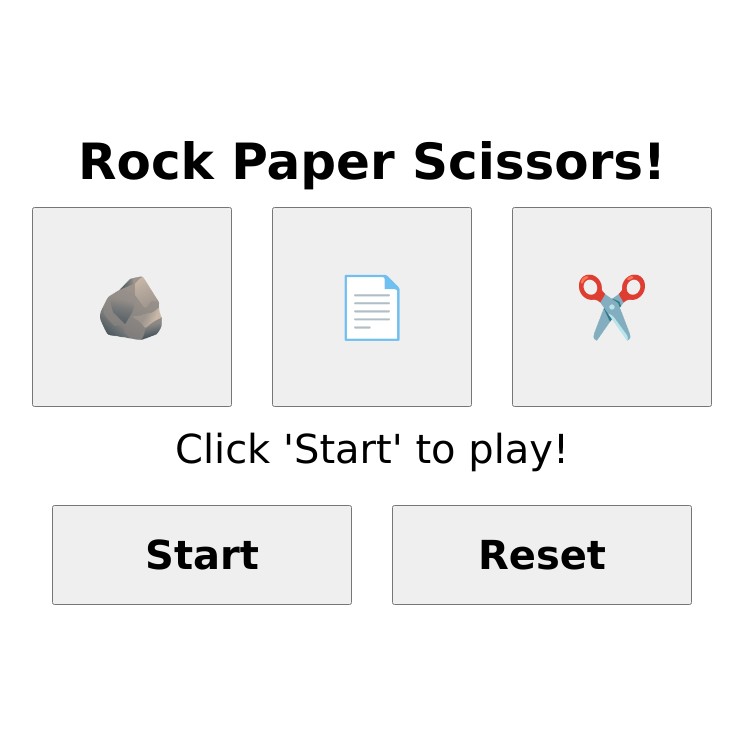
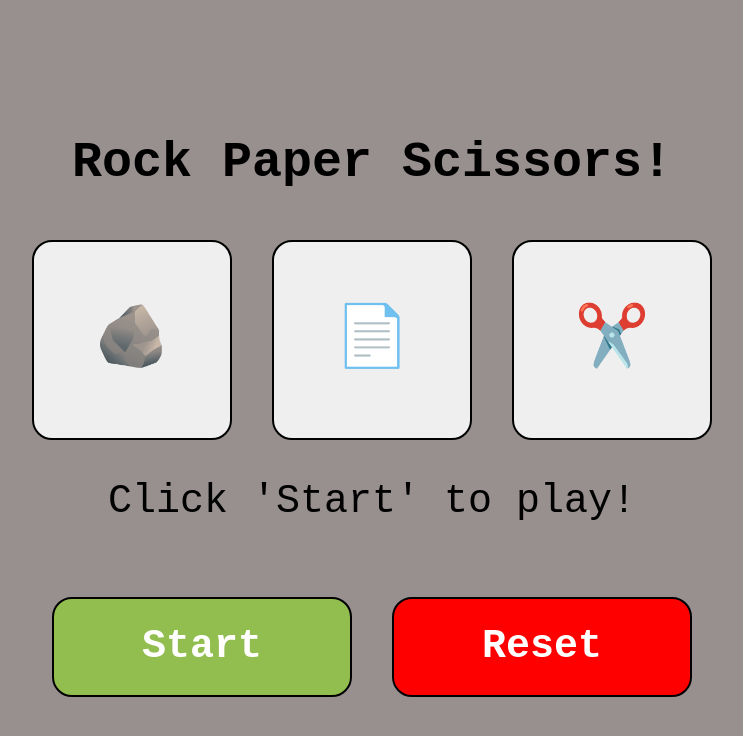
Before and after one commit to michaelrgarcia/rock-paper-scissors, a plain HTML site: page index.html in a window 1280 px wide. Shown: the whole page, without its empty margins (268-1011 px from the left). Drawn offline with Linux system fonts and the light colour scheme.

Commit message:
Add basic style to site elements

```diff
--- a/style.css
+++ b/style.css
@@ -1,6 +1,6 @@
 * {
     line-height: 1.5;
-    font-family: 'Lucida Sans', 'Lucida Sans Regular', 'Lucida Grande', 'Lucida Sans Unicode', Geneva, Verdana, sans-serif;
+    font-family: "Courier New", sans-serif;
     margin: 0;
     padding: 0;
 }
@@ -10,6 +10,7 @@ body {
     justify-content: center;
     align-items: center;
     flex-shrink: 0;
+    background:rgb(152, 143, 143);
 }
 
 .content {
@@ -19,6 +20,7 @@ body {
     justify-content: center;
     align-items: center;
     margin: 125px 0 150px 0;
+    gap: 20px;
 }
 
 .title {
@@ -30,19 +32,20 @@ body {
     display: flex;
     gap: 40px;
     flex-wrap: wrap;
-    margin: 1% 0 1% 0;
+    margin: 3% 0 1% 0;
 }
 
 .choicebtns button {
     min-width: 200px;
     min-height: 200px;
     font-size: 60px;
+    border-radius: 20px;
+    border: 2px solid rgb(0, 0, 0);
 }
 
 .results {
     font-size: 40px;
-    padding: 5px;
-    margin-bottom: 1%;
+    padding: 5px;;
 }
 
 .gamectrl {
@@ -58,5 +61,20 @@ body {
 }
 
 .score {
-    padding-bottom: 15px;
+    font-size: 20px;
+    margin-bottom: 20px;
 }
+
+.start {
+    background: rgb(145, 190, 78);
+    border-radius: 20px;
+    border: 2px solid rgb(0, 0, 0);
+    color: white;
+}
+
+.reset {
+    background: red;
+    border-radius: 20px;
+    border: 2px solid rgb(0, 0, 0);
+    color: white;
+}
```
